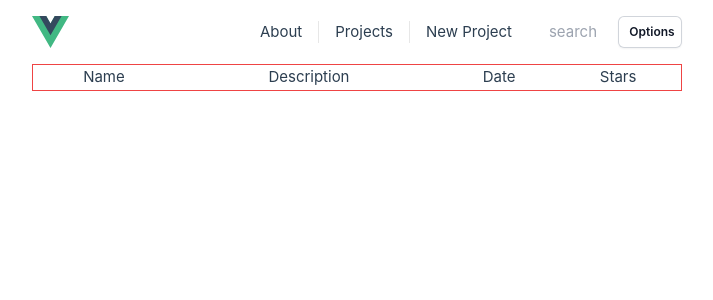
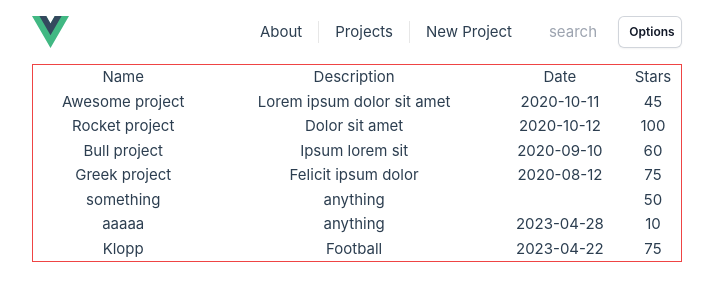
Before and after one commit to irex808/vue-test-2, a Vue app in the folder vue-searching/: page /projects in a window 1280 px wide. Shown: the top 300 px of the page, without its empty margins (283-996 px from the left). Built offline with nearby package versions, Linux system fonts and the light colour scheme; data requests are answered from the project's data file.

Commit message:
final commit

```diff
--- a/vue-searching/db.json
+++ b/vue-searching/db.json
@@ -4,25 +4,29 @@
       "name": "Awesome project",
       "description": "Lorem ipsum dolor sit amet",
       "createdAt": "2020-10-11",
-      "stars": 45
+      "stars": 45,
+      "id": 1
     },
     {
       "name": "Rocket project",
       "description": "Dolor sit amet",
       "createdAt": "2020-10-12",
-      "stars": 100
+      "stars": 100,
+      "id": 2
     },
     {
       "name": "Bull project",
       "description": "Ipsum lorem sit",
       "createdAt": "2020-09-10",
-      "stars": 60
+      "stars": 60,
+      "id": 3
     },
     {
       "name": "Greek project",
       "description": "Felicit ipsum dolor",
       "createdAt": "2020-08-12",
-      "stars": 75
+      "stars": 75,
+      "id": 4
     },
     {
       "name": "something",
--- a/vue-searching/src/App.vue
+++ b/vue-searching/src/App.vue
@@ -25,9 +25,6 @@ import ProjectFilters from './components/projects/ProjectFilters.vue'
 </template>
 
 <style scoped>
-header {
-}
-
 .logo {
   display: block;
   margin: 0 auto 2rem;
--- a/vue-searching/src/components/projects/ListOfProjects.vue
+++ b/vue-searching/src/components/projects/ListOfProjects.vue
@@ -4,10 +4,10 @@ import Project from './Project.vue'
 import { useProjectStore } from '../../stores/ProjectStore.js'
 let store = useProjectStore()
 let storageFull = localStorage.length
-onMounted(() => {
+onMounted(async () => {
   console.log(storageFull)
   if (storageFull === 0) {
-    store.fetchProjects()
+    await store.fetchProjects()
   }
 })
 
@@ -32,12 +32,12 @@ let searchProject = computed(() => {
         </tr>
       </thead>
       <tbody>
-        <tr v-for="project in searchProject" :key="project.name">
+        <tr v-for="project in searchProject" :key="project.id">
           <td>{{ project.name }}</td>
           <td>{{ project.description }}</td>
           <td>{{ project.createdAt }}</td>
           <td>
-            <span @click="rate()"> {{ project.stars }} </span>
+            <span @click="store.rateProject(project.id, project.stars)"> {{ project.stars }} </span>
           </td>
         </tr>
       </tbody>
--- a/vue-searching/src/components/projects/Project.vue
+++ b/vue-searching/src/components/projects/Project.vue
@@ -22,19 +22,11 @@ function rate() {
 </script>
 <template>
   <section>
-    <div>
-      <table>
-        <tbody>
-          <tr>
     <td>{{ project.name }}</td>
     <td>{{ project.description }}</td>
     <td>{{ project.createdAt }}</td>
     <td>
       <span @click="rate()"> {{ project.stars }} </span>
     </td>
-          </tr>
-        </tbody>
-      </table>
-    </div>
   </section>
 </template>
--- a/vue-searching/src/stores/ProjectStore.js
+++ b/vue-searching/src/stores/ProjectStore.js
@@ -4,7 +4,8 @@ import axios from 'axios'
 export const useProjectStore = defineStore('projects', {
     state: () => ({
         projects: [],
-        searchProjects: []
+        searchProjects: [],
+        projectsStars: []
     }),
     getters: {
         getProjects(state) {
@@ -29,8 +30,16 @@ export const useProjectStore = defineStore('projects', {
         },
         async fetchProjects() {
             try {
-                const data = await axios.get('http://localhost:3004/projects')
-                this.projects = data.data
+                const { data } = await axios.get('http://localhost:3004/projects')
+                this.projects = data
+                this.searchProjects = this.projects
+
+                this.projects.forEach(project => {
+                    this.projectsStars.push({ 'id': project.id, 'stars': project.stars })
+                })
+
+                console.log(this.projectsStars);
+
             } catch (error) {
                 console.log(error)
             }
@@ -38,21 +47,20 @@ export const useProjectStore = defineStore('projects', {
         setSearchedProjects(value) {
             console.log(value)
             if (value === 'Most Stars') {
-                const projectsStorage = useProjectStore()
-                console.log(projectsStorage)
-                let projectsStar = projectsStorage.sortByStars()
-                console.log(projectsStar)
-                this.searchProjects = projectsStar.slice(0, 3)
+                this.searchProjects = this.projects
+                this.searchProjects = this.sortByStars().slice(0, 3)
                 return this.searchProjects
             }
+
             this.searchProjects = this.projects.filter(function (project) {
                 let something = project.name.includes(value)
                 return something
             })
+
             return this.searchProjects
         },
         sortByName() {
-            return this.projects.sort(function (a, b) {
+            return this.searchProjects.sort(function (a, b) {
                 let nameA = a.name.toLowerCase(),
                     nameB = b.name.toLowerCase()
                 if (nameA < nameB) {
@@ -65,7 +73,7 @@ export const useProjectStore = defineStore('projects', {
             })
         },
         sortByStars() {
-            return this.projects.sort(function (a, b) {
+            const a = this.searchProjects.sort(function (a, b) {
                 if (a.stars < b.stars) {
                     return 1
                 }
@@ -74,15 +82,33 @@ export const useProjectStore = defineStore('projects', {
                 }
                 return 0
             })
+
+            console.log("SBSBSB", a, this.searchProjects)
+            return a
         },
-        rateProject(name) {
-            console.log(name)
-            let index = this.searchProjects.findIndex((project) => {
-                return project.name === name
-            })
-            console.log(this.searchProjects[index].stars)
-            let stars = this.searchProjects[index].stars++
-            console.log(stars)
+
+        rateProject(id, stars) {
+            console.log("rate id: " + id);
+            console.log("rate stars: " + stars);
+            let oldStars = this.projectsStars.find(project => { return project.id === id });
+            console.log(oldStars)
+            if (oldStars.stars === stars) {
+                this.searchProjects.forEach(project => {
+                    if (project.id === id) {
+                        project.stars = project.stars + 1;
+                        console.log(project.stars)
+                    }
+                });
+            } else {
+                this.searchProjects.forEach(project => {
+                    if (project.id === id) {
+                        project.stars = project.stars - 1;
+                        console.log(project.stars);
+                    }
+                });
+            }
+
+            this.searchProjects = this.sortByStars()
         }
     },
     persist: true
```
Lines whose indentation alone changed are shown as unchanged.
